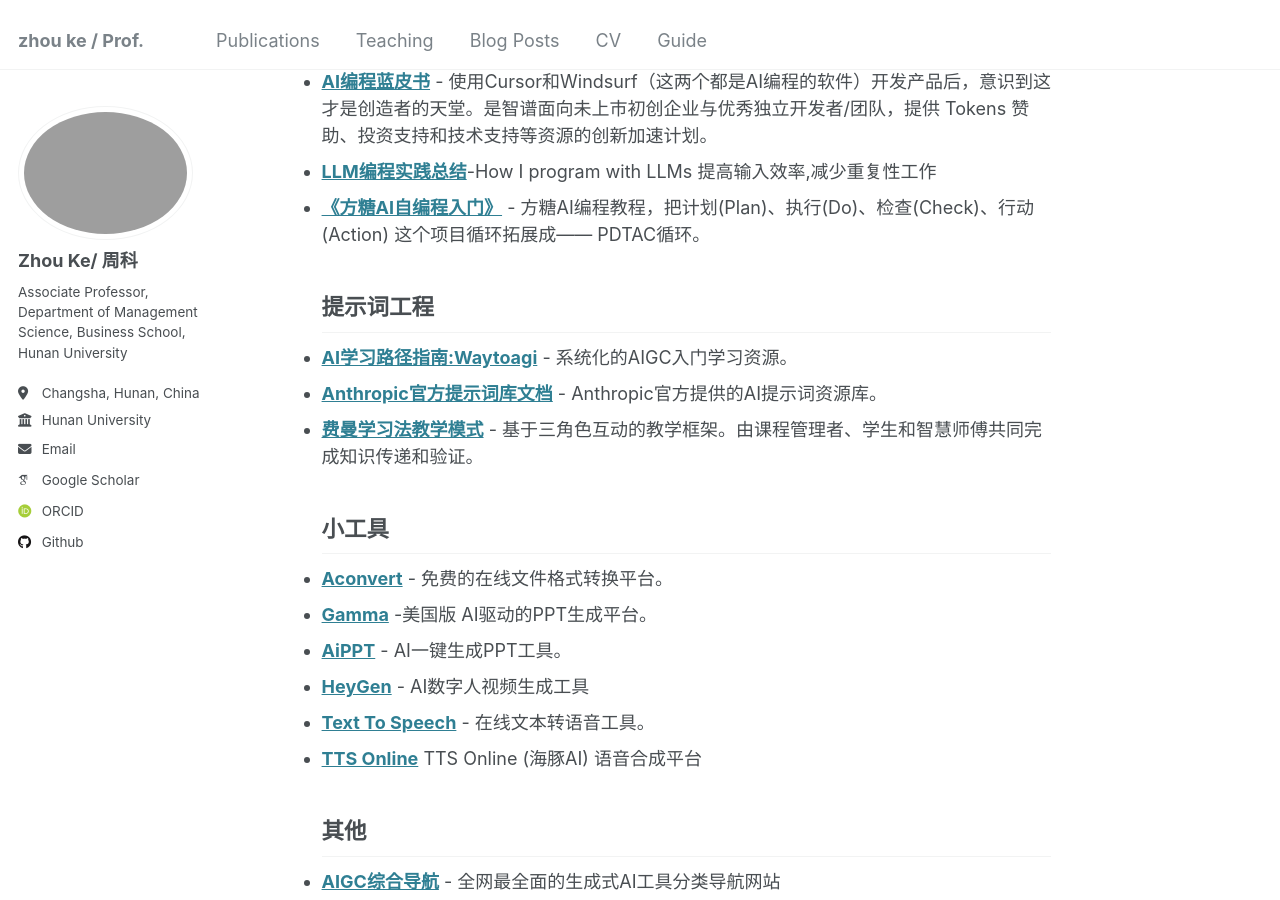
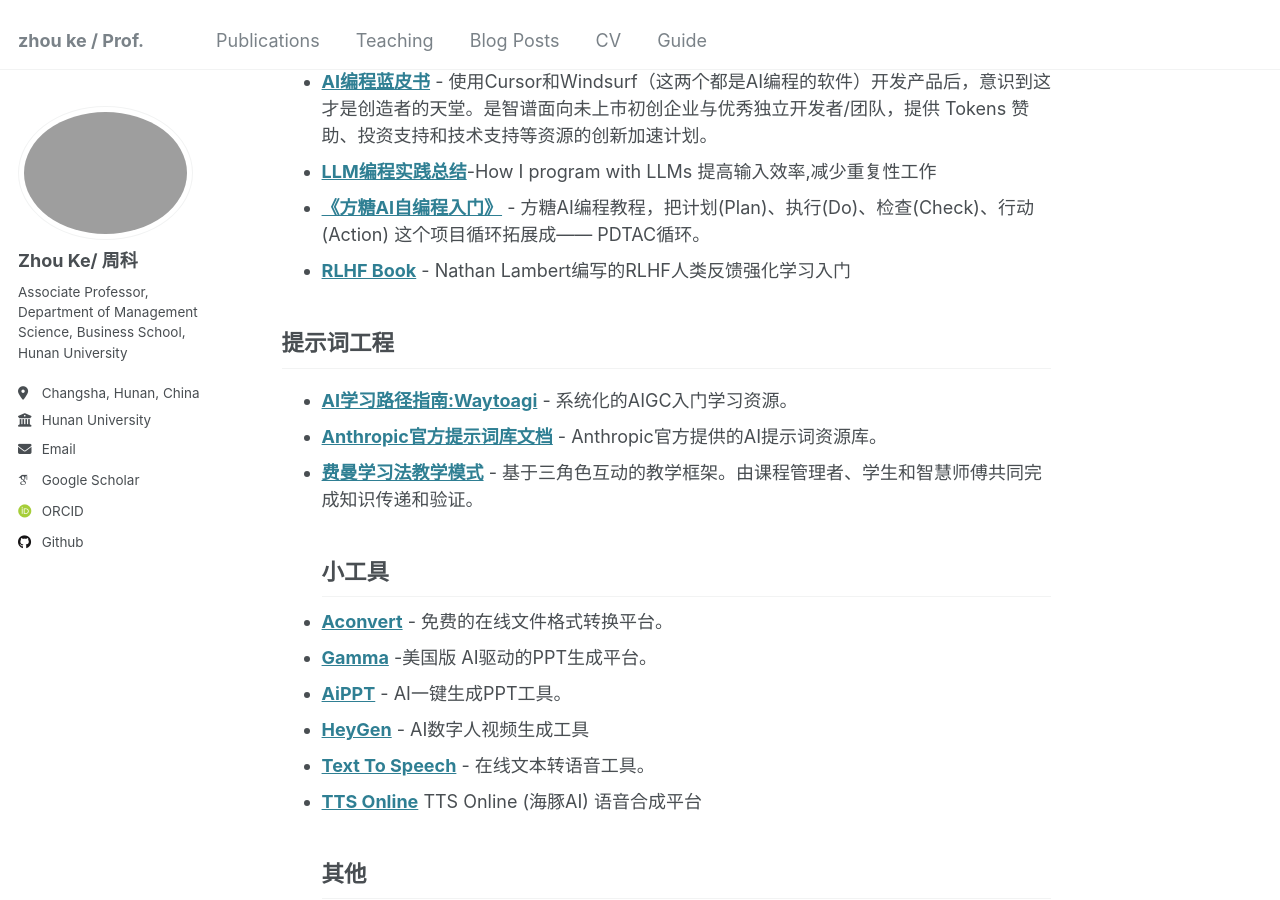
Before and after one commit to hustzhke/hustzhke.github.io, a Jekyll site: the page built from _pages/about.md, in a window 1280 px wide and 900 px high, scrolled down 2268 px. Built offline with Jekyll 4.4.1, drawn with Linux system fonts in a browser that asks for light colours; some web fonts are replaced.

Commit message:
Update about.md

```diff
--- a/_pages/about.md
+++ b/_pages/about.md
@@ -57,6 +57,8 @@
 * **[AI编程蓝皮书](https://superhuang.feishu.cn/wiki/CBBPwvgEuicVhFkx0s7cPmhpn4e)** - 使用Cursor和Windsurf（这两个都是AI编程的软件）开发产品后，意识到这才是创造者的天堂。是智谱面向未上市初创企业与优秀独立开发者/团队，提供 Tokens 赞助、投资支持和技术支持等资源的创新加速计划。
 * **[LLM编程实践总结](https://crawshaw.io/blog/programming-with-llms?continueFlag=cda17cac436c1d267a63d4fe6ca1471b)**-How I program with LLMs 提高输入效率,减少重复性工作
 * **[《方糖AI自编程入门》](https://github.com/easychen/ai-self-coding-book)** - 方糖AI编程教程，把计划(Plan)、执行(Do)、检查(Check)、行动(Action) 这个项目循环拓展成—— PDTAC循环。
+* **[RLHF Book](https://rlhfbook.com)** - Nathan Lambert编写的RLHF人类反馈强化学习入门
+
 ## 提示词工程
 * **[AI学习路径指南:Waytoagi](https://waytoagi.feishu.cn/wiki/QPe5w5g7UisbEkkow8XcDmOpn8e)** - 系统化的AIGC入门学习资源。
 * **[Anthropic官方提示词库文档](https://docs.anthropic.com/zh-CN/prompt-library/library)** - Anthropic官方提供的AI提示词资源库。
```
